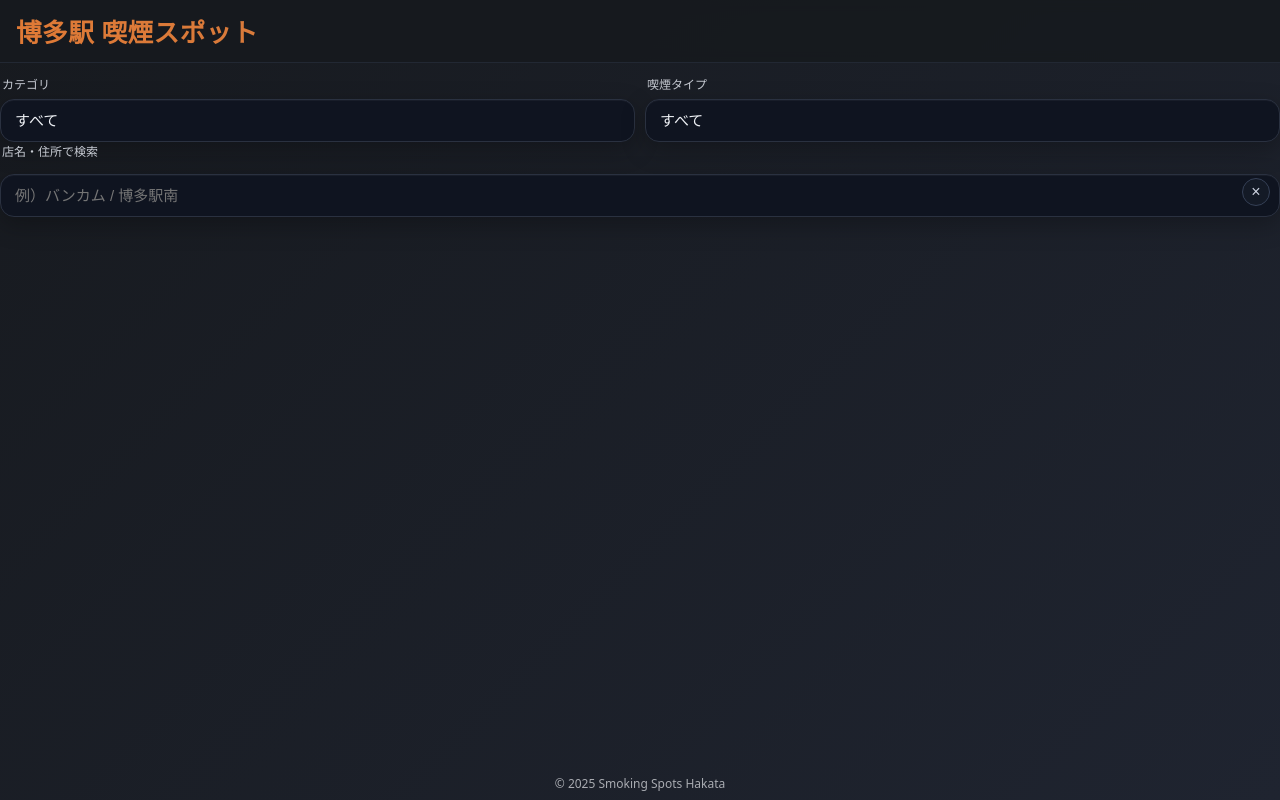
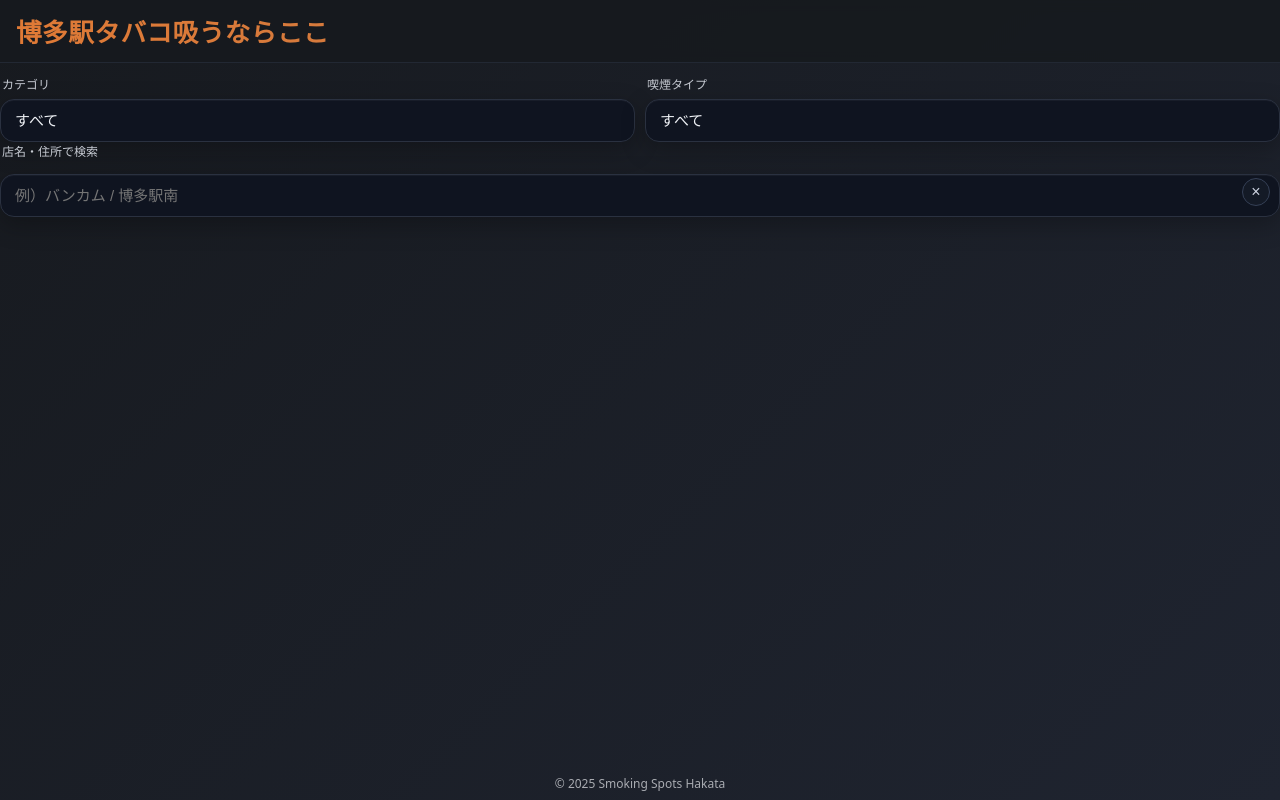
Before and after one commit to fujiwaratoshiki1106-tech/smoking_area_v2, a plain HTML site: page index.html in a window 1280 px wide. Drawn offline with Linux system fonts and the light colour scheme.

Commit message:
Update index.html

```diff
--- a/index.html
+++ b/index.html
@@ -14,7 +14,7 @@
 </head>
 <body>
   <header class="appbar">
-    <h1>博多駅 喫煙スポット</h1>
+    <h1>博多駅タバコ吸うならここ</h1>
   </header>
 
  <section class="controls">
```
